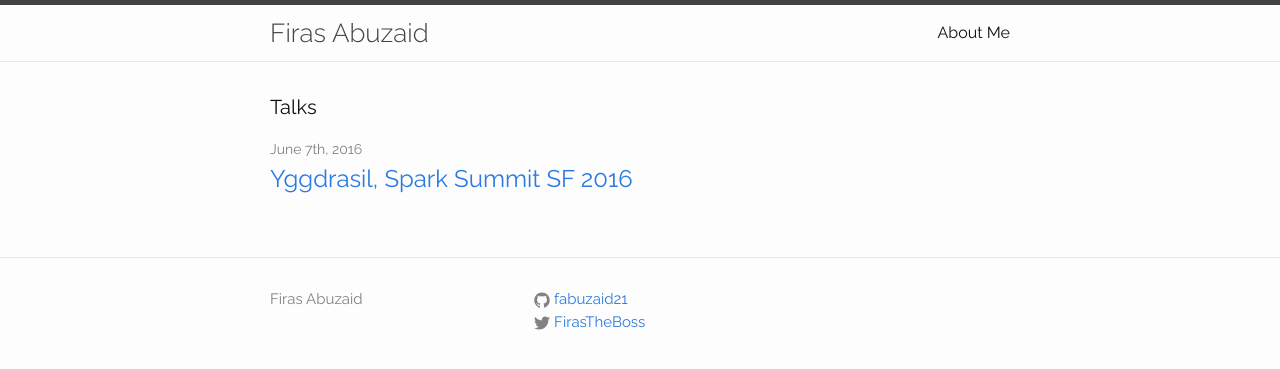
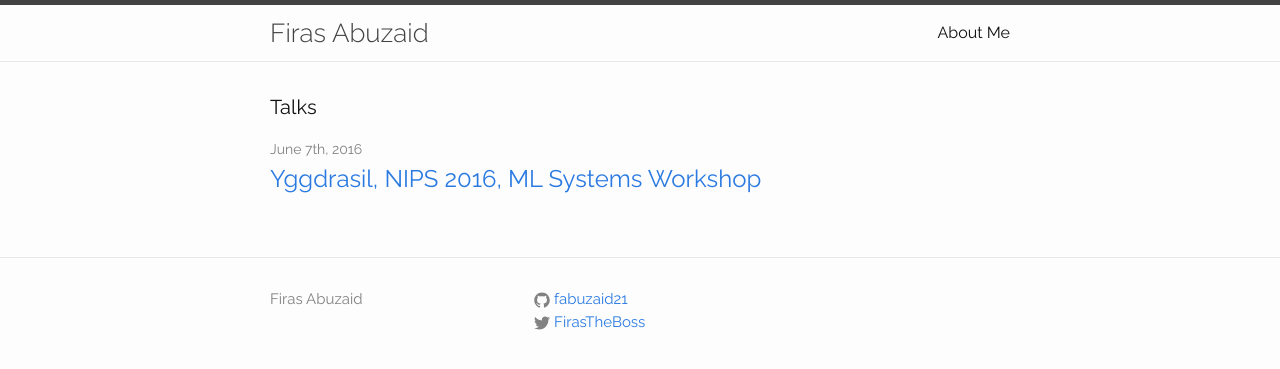
Before and after one commit to fabuzaid21/firas-abuzaid-com, a Jekyll site: the page built from index.html, in a window 1280 px wide. Shown: the top 369 px of the page. Built offline with Jekyll 4.4.1, drawn with Linux system fonts in a browser that asks for light colours.

Commit message:
changed url for Yggdrasil talk for NIPS

```diff
--- a/index.html
+++ b/index.html
@@ -10,7 +10,7 @@ layout: default
       <li>
         <span class="post-meta">June 7th, 2016</span>
         <h2>
-          <a class="post-link" href="yggdrasil-spark-summit-sf-2016-talk/">Yggdrasil, Spark Summit SF 2016</a>
+          <a class="post-link" href="yggdrasil-nips-2016-talk/">Yggdrasil, NIPS 2016, ML Systems Workshop</a>
         </h2>
       </li>
     <!--{% for post in site.posts %}
```
Also changed, not shown: 1 other file.
